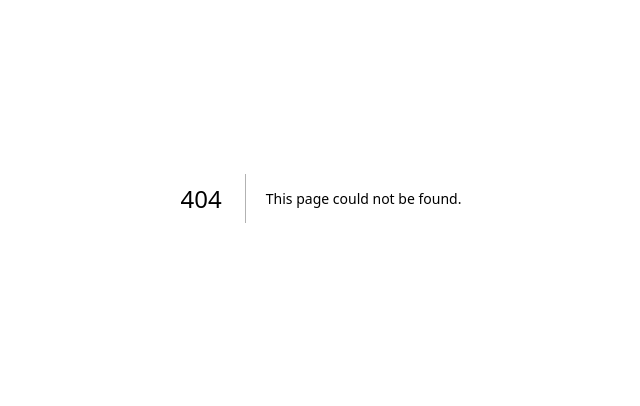
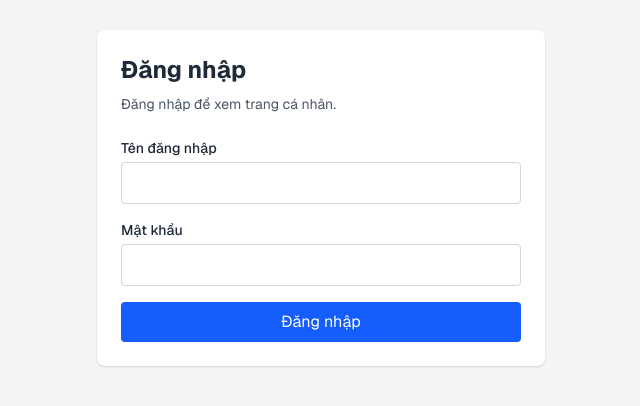
Before and after one commit to nguyenquanghuy24/get_post_delete, a Next.js app: page /login in a window 1280 px wide. Before the commit this address had no page. Shown: the part 202-608 px from the top of the page, without its empty margins (319-959 px from the left). Built offline with nearby package versions, Linux system fonts and the light colour scheme.

Commit message:
feat: add login page

```diff
--- /dev/null
+++ b/app/login/page.tsx
@@ -0,0 +1,51 @@
+"use client";
+
+export default function LoginPage() {
+  const handleSubmit = (event: React.FormEvent<HTMLFormElement>) => {
+    event.preventDefault();
+  };
+
+  return (
+    <main className="flex min-h-screen items-center justify-center bg-gray-100 px-4 py-10 text-gray-800">
+      <section className="w-full max-w-md rounded-lg bg-white p-6 shadow">
+        <h1 className="mb-2 text-2xl font-bold">Đăng nhập</h1>
+        <p className="mb-6 text-sm text-gray-600">Đăng nhập để xem trang cá nhân.</p>
+
+        <form onSubmit={handleSubmit} className="space-y-4">
+          <div>
+            <label htmlFor="username" className="mb-1 block text-sm font-medium">
+              Tên đăng nhập
+            </label>
+            <input
+              id="username"
+              name="username"
+              type="text"
+              autoComplete="username"
+              className="w-full rounded border border-gray-300 px-3 py-2 outline-none focus:border-blue-500"
+            />
+          </div>
+
+          <div>
+            <label htmlFor="password" className="mb-1 block text-sm font-medium">
+              Mật khẩu
+            </label>
+            <input
+              id="password"
+              name="password"
+              type="password"
+              autoComplete="current-password"
+              className="w-full rounded border border-gray-300 px-3 py-2 outline-none focus:border-blue-500"
+            />
+          </div>
+
+          <button
+            type="submit"
+            className="w-full rounded bg-blue-600 py-2 text-white hover:bg-blue-700"
+          >
+            Đăng nhập
+          </button>
+        </form>
+      </section>
+    </main>
+  );
+}
```
